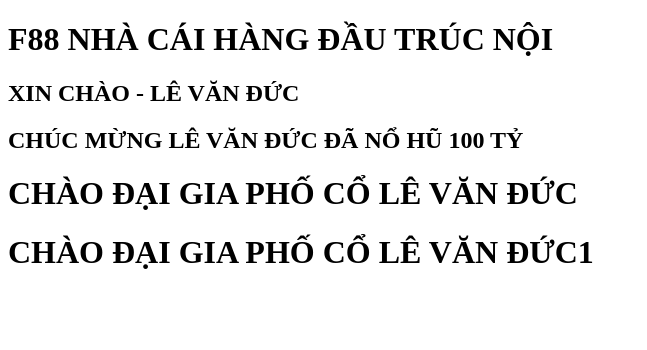
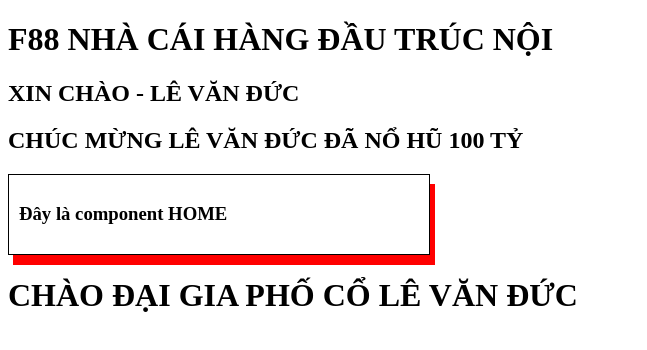
Before and after one commit to NVTinh98/Angular12, an Angular app: page / in a window 1280 px wide. Shown: the top 350 px of the page, without its empty margins (0-647 px from the left). Built offline with nearby package versions, Linux system fonts and the light colour scheme.

Commit message:
Component

```diff
--- a/src/app/app.component.html
+++ b/src/app/app.component.html
@@ -1,3 +1,5 @@
 <h1> F88 NHÀ CÁI HÀNG ĐẦU TRÚC NỘI</h1>
 <h2>XIN CHÀO - LÊ VĂN ĐỨC</h2>
 <h2>CHÚC MỪNG LÊ VĂN ĐỨC ĐÃ NỔ HŨ 100 TỶ</h2>
+
+<app-home></app-home>
--- a/src/app/app.module.ts
+++ b/src/app/app.module.ts
@@ -3,10 +3,12 @@
 
 import { AppRoutingModule } from './app-routing.module';
 import { AppComponent } from './app.component';
+import { HOMEComponent } from './home/home.component';
 
 @NgModule({
   declarations: [
-    AppComponent
+    AppComponent,
+    HOMEComponent
   ],
   imports: [
     BrowserModule,
--- /dev/null
+++ b/src/app/home/home.component.html
@@ -0,0 +1,3 @@
+<div class="LogoHanes">
+    <h3>Đây là component HOME</h3>
+</div>
--- /dev/null
+++ b/src/app/home/home.component.scss
@@ -0,0 +1,6 @@
+.LogoHanes{
+    border: 1px solid;
+    padding: 10px;
+    box-shadow: 5px 10px red;
+    width: 400px;
+  }
--- a/src/index.html
+++ b/src/index.html
@@ -9,8 +9,7 @@
   </head>
   <body>
     <app-root></app-root>
-    <h1>CHÀO ĐẠI GIA PHỐ CỔ LÊ VĂN ĐỨC</h1>
-    <h1>CHÀO ĐẠI GIA PHỐ CỔ LÊ VĂN ĐỨC1</h1>
+    <h1>CHÀO ĐẠI GIA PHỐ CỔ LÊ VĂN ĐỨC</h1></h1>
 
   </body>
 </html>
```
Also changed, not shown: src/app/home/home.component.ts (added, +10 -0 lines), 1 other file (tests, documents, lock files or other folders).
